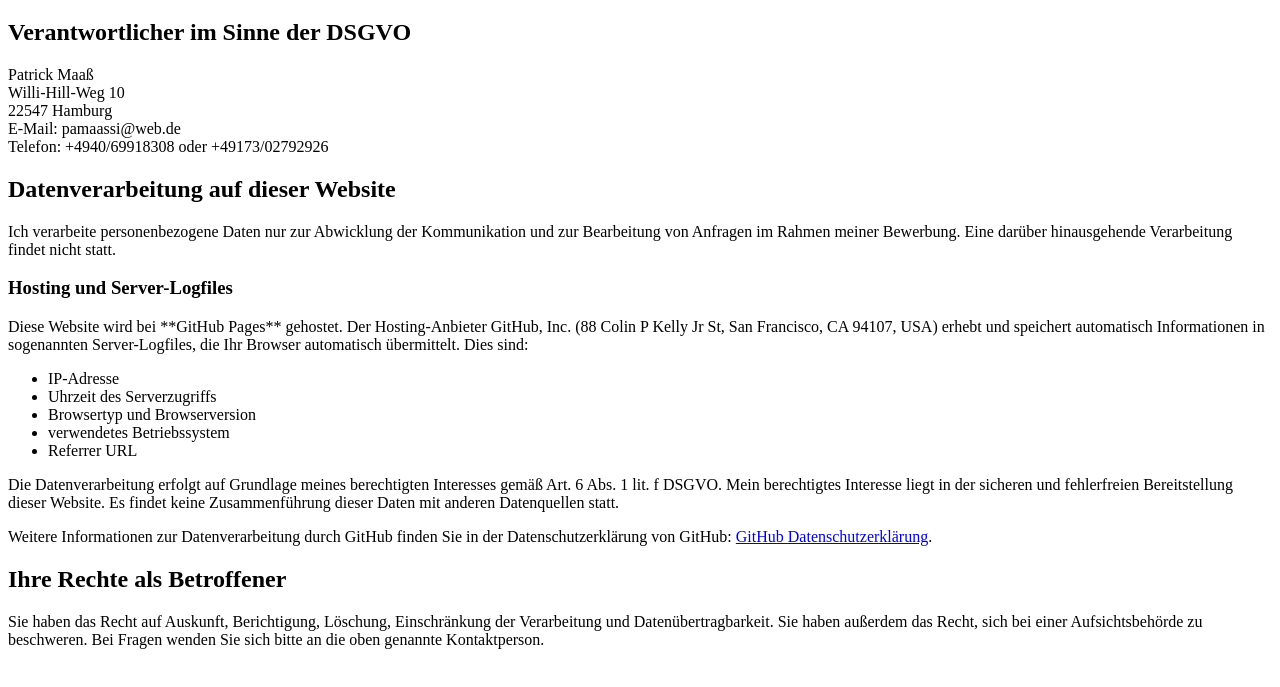
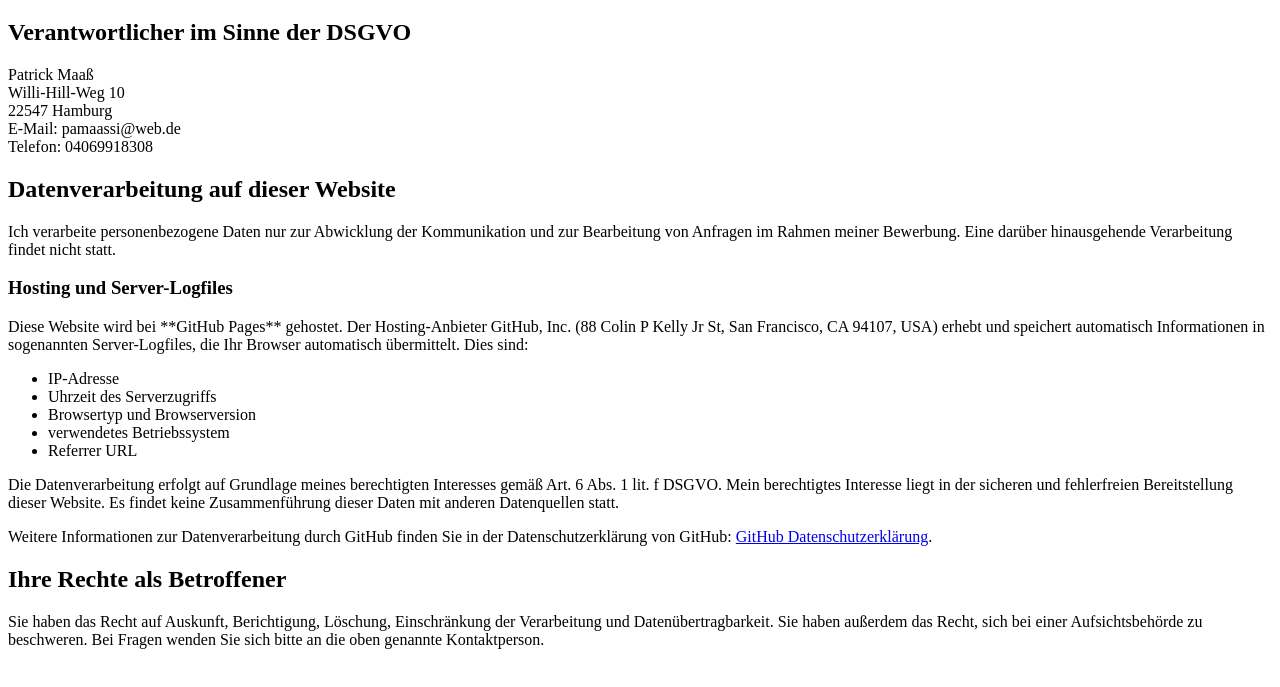
Before and after one commit to patrickmaass/Bewerbungsseite, a plain HTML site: page datenschutz.html in a window 1280 px wide. Shown: the part 61-748 px from the top of the page. Drawn offline with Linux system fonts and the light colour scheme.

Commit message:
weiter feinabstimmung

```diff
--- a/datenschutz.html
+++ b/datenschutz.html
@@ -16,7 +16,7 @@
             Willi-Hill-Weg 10<br>
             22547 Hamburg<br>
             E-Mail: pamaassi@web.de<br>
-            Telefon: +4940/69918308 oder +49173/02792926
+            Telefon: 04069918308
         </p>
 
         <h2>Datenverarbeitung auf dieser Website</h2>
```
Also changed, not shown: index.html (+1 -1 lines).
